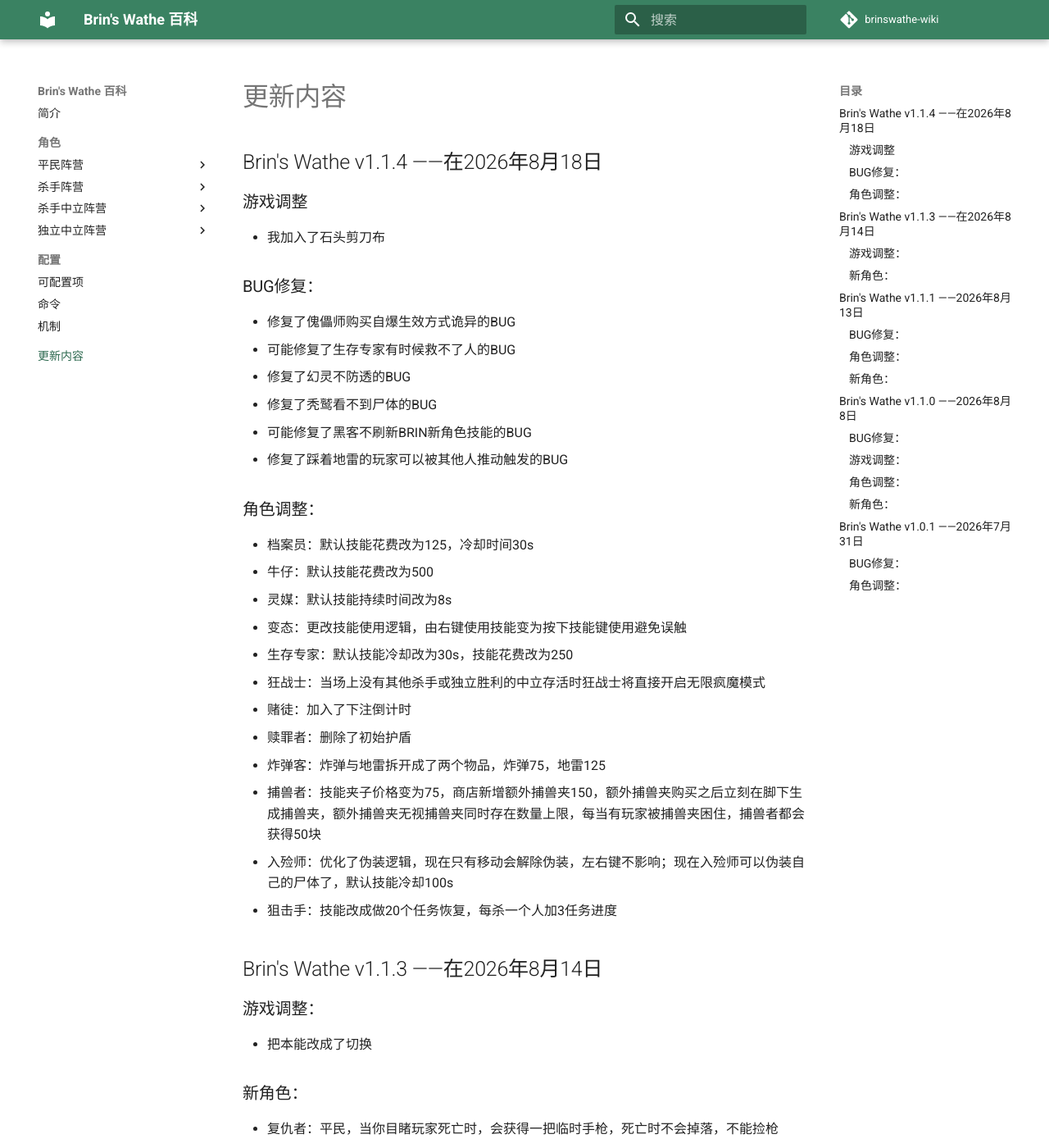
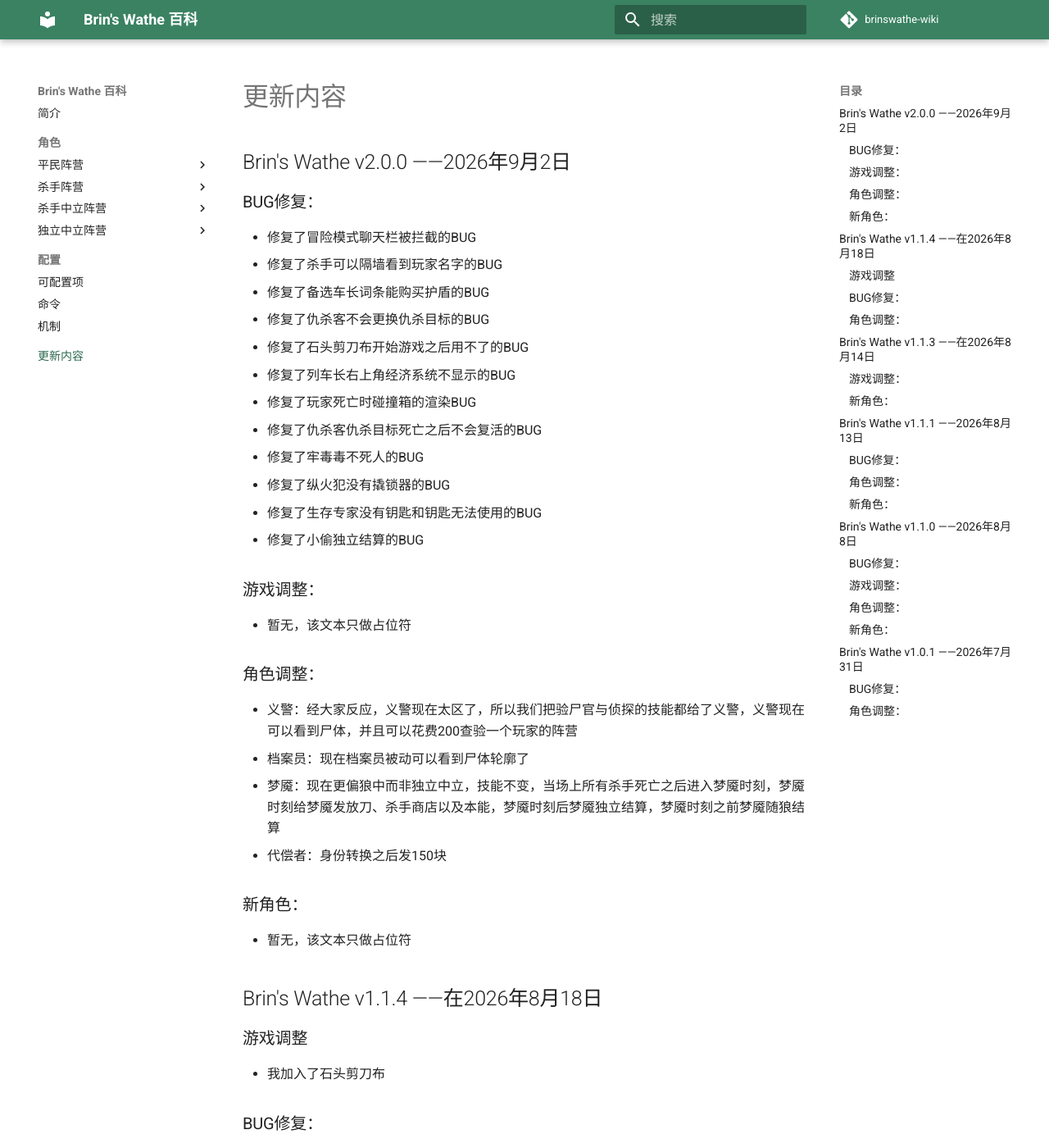
Before and after one commit to ErinDax/brinswathe-wiki, an MkDocs documentation site: the page built from docs/changelog.md, in a window 1280 px wide and 1400 px high. Shown: the whole window at 82% size. Built offline with MkDocs 1.6.1 and Material for MkDocs 9.7.7, drawn with Linux system fonts in a browser that asks for light colours; comment, search, counter and statistics services are not loaded.

Commit message:
用户更新 wiki 内容

```diff
--- a/docs/changelog.md
+++ b/docs/changelog.md
@@ -1,4 +1,32 @@
 # 更新内容
+
+## Brin's Wathe v2.0.0 ——2026年9月2日
+
+### BUG修复：
+- 修复了冒险模式聊天栏被拦截的BUG
+- 修复了杀手可以隔墙看到玩家名字的BUG
+- 修复了备选车长词条能购买护盾的BUG
+- 修复了仇杀客不会更换仇杀目标的BUG
+- 修复了石头剪刀布开始游戏之后用不了的BUG
+- 修复了列车长右上角经济系统不显示的BUG
+- 修复了玩家死亡时碰撞箱的渲染BUG
+- 修复了仇杀客仇杀目标死亡之后不会复活的BUG
+- 修复了牢毒毒不死人的BUG
+- 修复了纵火犯没有撬锁器的BUG
+- 修复了生存专家没有钥匙和钥匙无法使用的BUG
+- 修复了小偷独立结算的BUG
+
+### 游戏调整：
+- 暂无，该文本只做占位符
+
+### 角色调整：
+- 义警：经大家反应，义警现在太区了，所以我们把验尸官与侦探的技能都给了义警，义警现在可以看到尸体，并且可以花费200查验一个玩家的阵营
+- 档案员：现在档案员被动可以看到尸体轮廓了
+- 梦魇：现在更偏狼中而非独立中立，技能不变，当场上所有杀手死亡之后进入梦魇时刻，梦魇时刻给梦魇发放刀、杀手商店以及本能，梦魇时刻后梦魇独立结算，梦魇时刻之前梦魇随狼结算
+- 代偿者：身份转换之后发150块
+
+### 新角色：
+- 暂无，该文本只做占位符
 
 ## Brin's Wathe v1.1.4 ——在2026年8月18日
 
```
Also changed, not shown: docs/roles/independent-neutral/nightmare.md (deleted, +0 -3 lines), docs/roles/killer-neutral/nightmare.md (added, +17 -0 lines).
